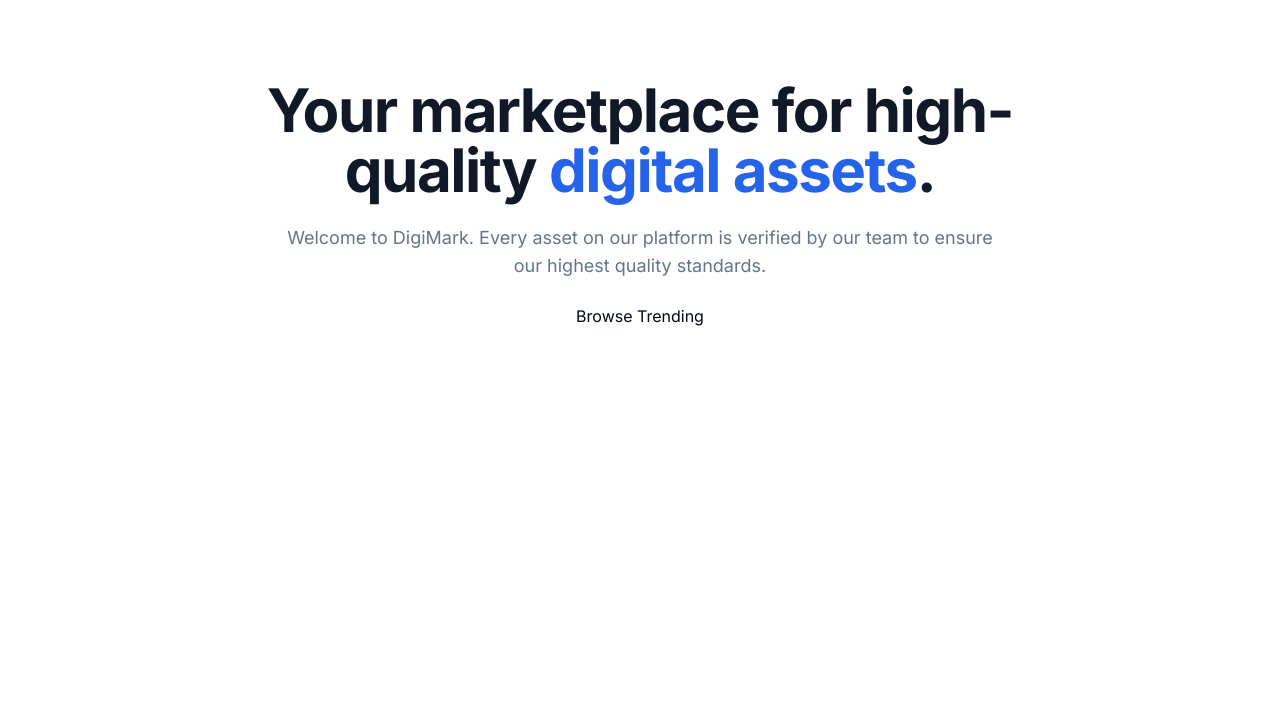
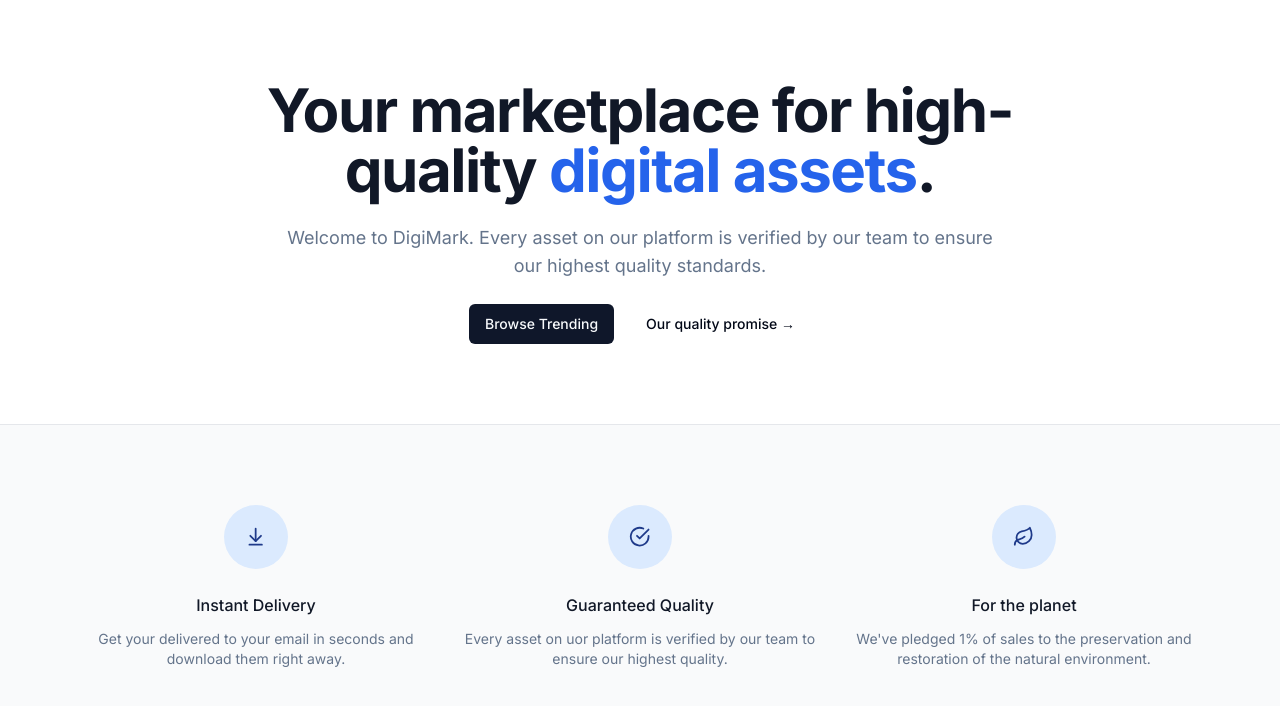
Before and after one commit to wb-keeper/digimark, a Next.js app: page / in a window 1280 px wide. Shown: the top 706 px of the page. Built offline with nearby package versions, Linux system fonts and the light colour scheme.

Commit message:
Ended up Page & Started a NavBar component

```diff
--- a/src/app/page.tsx
+++ b/src/app/page.tsx
@@ -1,9 +1,32 @@
 import Image from "next/image";
 import MaxWidthWrapper from "@/components/MaxWidthWrapper";
 import Link from "next/link";
+import { Button, buttonVariants } from "@/components/ui/button";
+import { ArrowDownToLine, CheckCircle, Leaf } from "lucide-react";
 //24 25
+const perks = [
+  {
+    name: "Instant Delivery",
+    Icon: ArrowDownToLine,
+    description:
+      "Get your delivered to your email in seconds and download them right away.",
+  },
+  {
+    name: "Guaranteed Quality",
+    Icon: CheckCircle,
+    description:
+      "Every asset on uor platform is verified by our team to ensure our highest quality.",
+  },
+  {
+    name: "For the planet",
+    Icon: Leaf,
+    description:
+      "We've pledged 1% of sales to the preservation and restoration of the natural environment.",
+  },
+];
 export default function Home() {
   return (
+    <>
       <MaxWidthWrapper className="">
         <div className="py-20 mx-auto text-center flex flex-col items-center max-w-3xl">
           <h1 className="text-4xl font-bold tracking-tight text-gray-900 sm:text-6xl">
@@ -15,9 +38,42 @@
             team to ensure our highest quality standards.
           </p>
           <div className="flex flex-col sm:flex-row gap-4 mt-6">
-          <Link href="/products">Browse Trending</Link>
+            <Link href="/products" className={buttonVariants()}>
+              Browse Trending
+            </Link>
+            <Button variant="ghost">Our quality promise &rarr;</Button>
           </div>
         </div>
+        {}
       </MaxWidthWrapper>
+      <section className="border-t border-gray-200 bg-gray-50">
+        <MaxWidthWrapper className="py-20">
+          <div className="grid grid-cols-1 gap-y-12 sm:grid-cols-2 sm:gap-x-6 lg:grid-cols-3 lg:gap-x-8 lg:gap-y-0">
+            {perks.map((perk, index) => {
+              return (
+                <div
+                  key={perk.name}
+                  className="text-center md:flex md:items-start md:text-left lg:block lg:text-center"
+                >
+                  <div className="md:flex-shrink-0 flex justify-center">
+                    <div className="h-16 w-16 flex items-center justify-center rounded-full bg-blue-100 text-blue-900">
+                      {<perk.Icon className="w-1/3 h-1/3" />}
+                    </div>
+                  </div>
+                  <div className="mt-6 md:ml-4 md:mt-0 lg:ml-0 lg:mt-6">
+                    <h3 className="text-base font-medium text-gray-900">
+                      {perk.name}
+                    </h3>
+                    <p className="mt-3 text-sm text-muted-foreground">
+                      {perk.description}
+                    </p>
+                  </div>
+                </div>
+              );
+            })}
+          </div>
+        </MaxWidthWrapper>
+      </section>
+    </>
   );
 }
--- /dev/null
+++ b/src/components/NavBar.tsx
@@ -0,0 +1,9 @@
+import { FC } from "react";
+
+interface NavBarProps {}
+
+const NavBar: FC<NavBarProps> = () => {
+  return <div></div>;
+};
+
+export default NavBar;
```
Lines whose indentation alone changed are shown as unchanged.
